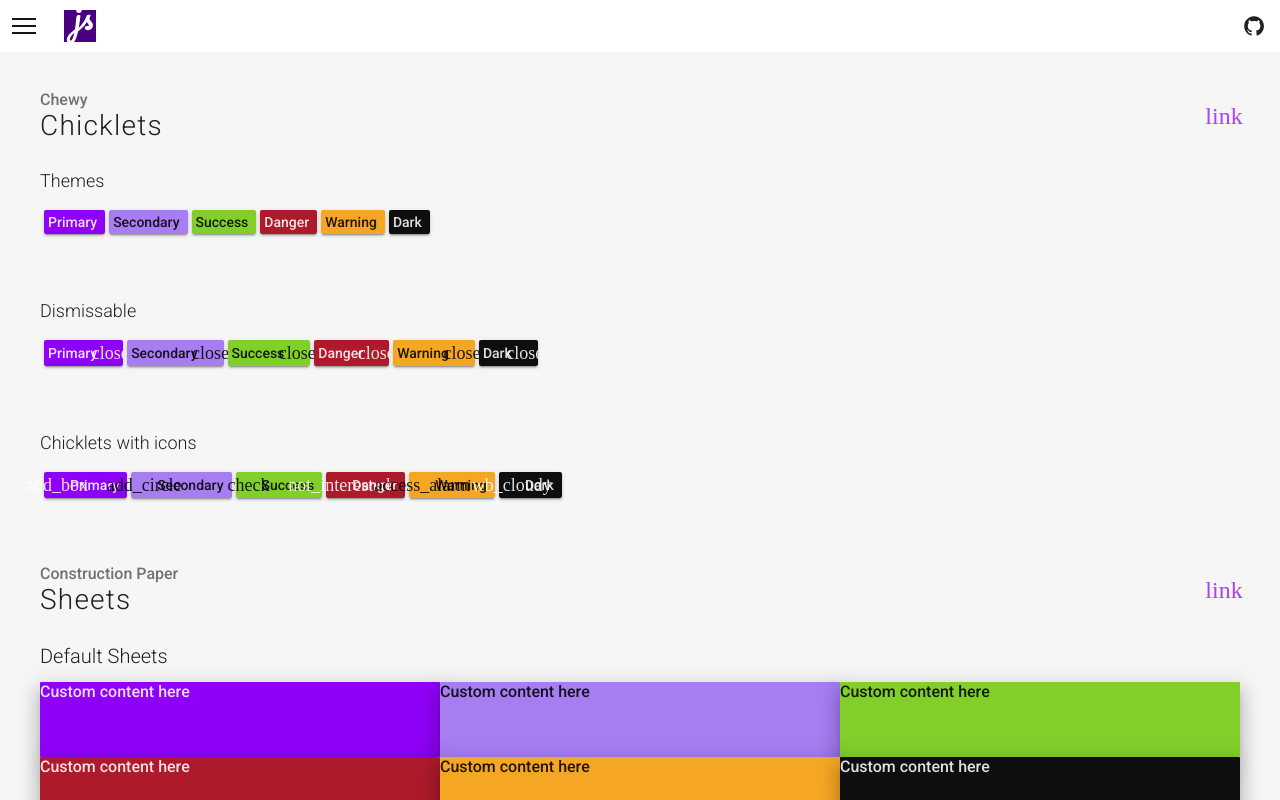
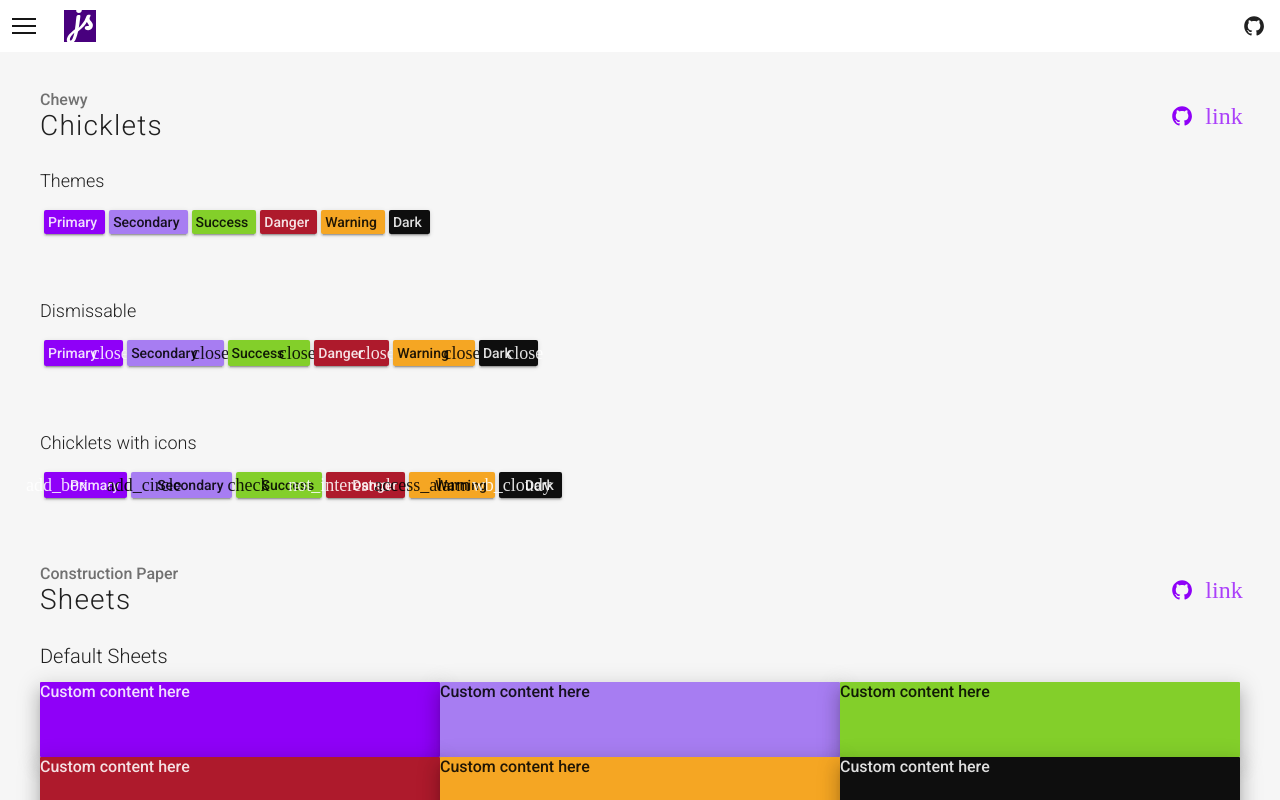
Before and after one commit to strizich/sdui, a Vue app: page /components/containers in a window 1280 px wide. Shown: the top 800 px of the page. Built offline with nearby package versions, Linux system fonts and the light colour scheme.

Commit message:
Additional github links.

```diff
--- a/src/views/DemoContainer.vue
+++ b/src/views/DemoContainer.vue
@@ -1,7 +1,12 @@
 <template>
   <div class="demo">
     <div id="chicklets" class="demo__chicklets">
-      <section-header title="Chicklets" sub-title="Chewy" hash="#chicklets" />
+      <section-header
+        title="Chicklets"
+        sub-title="Chewy"
+        hash="#chicklets"
+        git="https://github.com/strizich/sdui/blob/master/src/library/components/SdChicklet/SdChicklet.vue"
+      />
       <div class="demo__content">
         <section>
           <h5>Themes</h5>
@@ -38,7 +43,12 @@
       </div>
     </div>
     <div id="sheets" class="demo__sheets" >
-      <section-header title="Sheets" sub-title="Construction Paper" hash="#sheets" />
+      <section-header
+        title="Sheets"
+        sub-title="Construction Paper"
+        hash="#sheets"
+        git="https://github.com/strizich/sdui/blob/master/src/library/components/SdSheet/SdSheet.vue"
+      />
         <h4>Default Sheets</h4>
         <sd-row gutterless style="margin-bottom: 32px">
           <sd-col
--- a/src/views/DemoDropdown.vue
+++ b/src/views/DemoDropdown.vue
@@ -1,6 +1,11 @@
 <template>
   <div class="demo">
-    <section-header title="Dropdown" sub-title="WIP" placement="bottom"/>
+    <section-header
+      title="Dropdown"
+      sub-title="WIP"
+      placement="bottom"
+      git="https://github.com/strizich/sdui/tree/master/src/library/components/SdDropdown"
+    />
     <div class="demo__buttons">
       <sd-button rounded icon-only>
         <sd-icon name="more_vert" />
--- a/src/views/DemoList.vue
+++ b/src/views/DemoList.vue
@@ -1,6 +1,10 @@
 <template>
   <div class="demo">
-    <section-header title="List" sub-title="Work in progress" />
+    <section-header
+      title="List"
+      sub-title="Work in progress"
+      git="https://github.com/strizich/sdui/tree/master/src/library/components/SdList"
+    />
     <sd-list loading>
       <sd-list-item>
         <template #default>
--- a/src/views/DemoSlider.vue
+++ b/src/views/DemoSlider.vue
@@ -1,7 +1,12 @@
 <template>
   <div class="demo-slider">
   <sd-container>
-    <section-header title="Slider" sub-title="woooooo" placement="bottom"/>
+    <section-header
+      title="Slider"
+      sub-title="woooooo"
+      placement="bottom"
+      git="https://github.com/strizich/sdui/tree/master/src/library/components/SdSlider"
+    />
     <sd-row>
       <sd-col :md="6">
         <sd-checkbox v-model="showOptions">Additional Settings</sd-checkbox>
@@ -62,7 +67,7 @@
         v-model:value="value4"
       >
         <template #label>
-          <sd-label>Woooo! I am such a slot.</sd-label>
+          <sd-label>Woooo! Slot.</sd-label>
         </template>
         <template #hint>
           <small class="sd--text__footnote">
--- a/src/views/DemoToast.vue
+++ b/src/views/DemoToast.vue
@@ -1,6 +1,10 @@
 <template>
 <div class="demo">
-  <section-header title="Toast Notifications" sub-title="mmmmm tasty..."/>
+  <section-header
+    title="Toast Notifications"
+    sub-title="mmmmm tasty..."
+    git="https://github.com/strizich/sdui/tree/master/src/library/components/SdToast"
+  />
   <sd-container>
     <sd-row>
       <sd-col :md="4">
```
